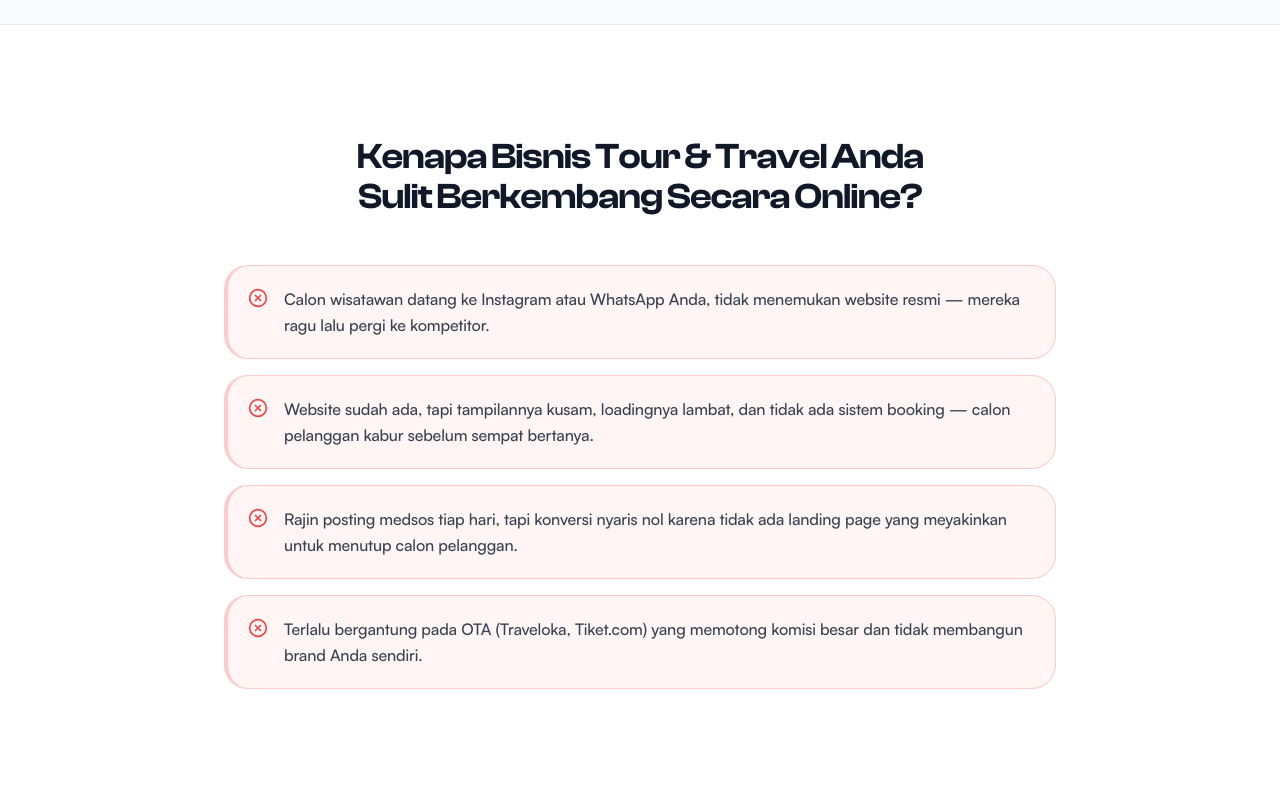
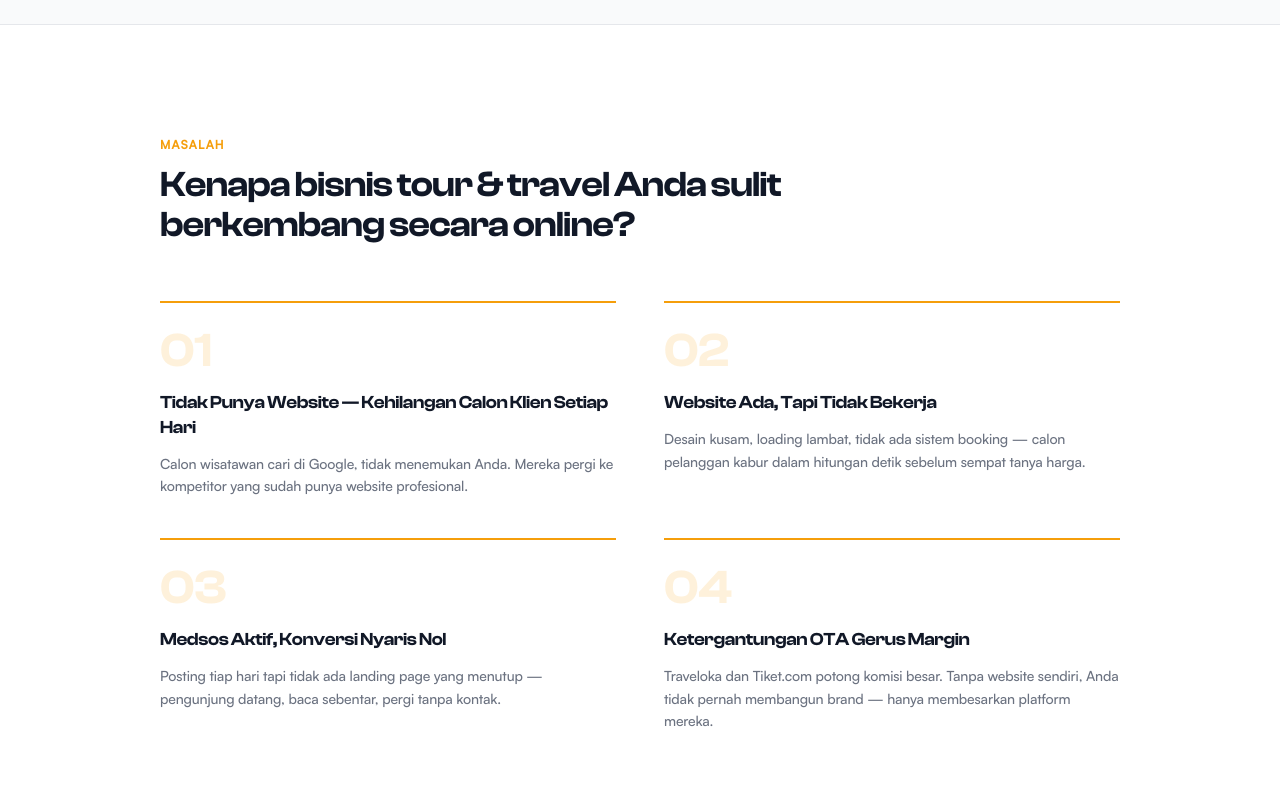
Before and after one commit to noviyantoian/noviyanto-personal-webiste, a Next.js app: page /jasa-website-tour-travel in a window 1280 px wide. Shown: the part 980-1780 px from the top of the page. Built offline with nearby package versions, Linux system fonts and the light colour scheme; no server answers.

Commit message:
design: redesign pain + portfolio sections — editorial, no template icons
- Pain: numbered editorial grid (01-04), amber accent border-top, no red X icons
- Portfolio: metric-hero layout (angka besar amber), tiled grid, no icon box
- Remove unused XCircle + TrendingUp imports

```diff
--- a/src/app/(landing)/jasa-website-tour-travel/_components/TourPageBody.tsx
+++ b/src/app/(landing)/jasa-website-tour-travel/_components/TourPageBody.tsx
@@ -2,8 +2,8 @@
 
 import {
   Smartphone, CalendarCheck, Images, Search, Star,
-  MapPin, MessageCircle, Zap, Check, XCircle,
-  Plane, TrendingUp,
+  MapPin, MessageCircle, Zap, Check,
+  Plane,
 } from 'lucide-react'
 import { SITE } from '@/lib/constants'
 import { TourFormModal, useTourForm } from './TourForm'
@@ -37,26 +37,49 @@ function TourStats() {
 
 // ── Pain ───────────────────────────────────────────────────────────
 
+const PAINS = [
+  {
+    num: '01',
+    title: 'Tidak Punya Website — Kehilangan Calon Klien Setiap Hari',
+    body: 'Calon wisatawan cari di Google, tidak menemukan Anda. Mereka pergi ke kompetitor yang sudah punya website profesional.',
+  },
+  {
+    num: '02',
+    title: 'Website Ada, Tapi Tidak Bekerja',
+    body: 'Desain kusam, loading lambat, tidak ada sistem booking — calon pelanggan kabur dalam hitungan detik sebelum sempat tanya harga.',
+  },
+  {
+    num: '03',
+    title: 'Medsos Aktif, Konversi Nyaris Nol',
+    body: 'Posting tiap hari tapi tidak ada landing page yang menutup — pengunjung datang, baca sebentar, pergi tanpa kontak.',
+  },
+  {
+    num: '04',
+    title: 'Ketergantungan OTA Gerus Margin',
+    body: 'Traveloka dan Tiket.com potong komisi besar. Tanpa website sendiri, Anda tidak pernah membangun brand — hanya membesarkan platform mereka.',
+  },
+] as const
+
 function TourPain() {
-  const pains = [
-    'Calon wisatawan datang ke Instagram atau WhatsApp Anda, tidak menemukan website resmi — mereka ragu lalu pergi ke kompetitor.',
-    'Website sudah ada, tapi tampilannya kusam, loadingnya lambat, dan tidak ada sistem booking — calon pelanggan kabur sebelum sempat bertanya.',
-    'Rajin posting medsos tiap hari, tapi konversi nyaris nol karena tidak ada landing page yang meyakinkan untuk menutup calon pelanggan.',
-    'Terlalu bergantung pada OTA (Traveloka, Tiket.com) yang memotong komisi besar dan tidak membangun brand Anda sendiri.',
-  ]
   return (
     <section id="masalah" className="bg-white py-20 lg:py-28">
-      <div className="mx-auto max-w-4xl px-4 sm:px-6 lg:px-8">
-        <div className="text-center mb-12">
-          <h2 className="font-display font-semibold text-3xl sm:text-4xl text-[#111827] tracking-tight text-balance">
-            Kenapa Bisnis Tour &amp; Travel Anda Sulit Berkembang Secara Online?
+      <div className="mx-auto max-w-5xl px-4 sm:px-6 lg:px-8">
+        <div className="mb-14">
+          <p className="text-xs font-semibold tracking-widest text-[#F59E0B] uppercase mb-3">Masalah</p>
+          <h2 className="font-display font-semibold text-3xl sm:text-4xl text-[#111827] tracking-tight max-w-2xl">
+            Kenapa bisnis tour &amp; travel Anda sulit berkembang secara online?
           </h2>
         </div>
-        <div className="space-y-4">
-          {pains.map((p, i) => (
-            <div key={i} className="flex gap-4 items-start p-5 rounded-xl border-l-4 border-[#EF4444] bg-[#FFF5F5] border border-[#FECACA]">
-              <XCircle className="w-5 h-5 text-[#EF4444] flex-shrink-0 mt-0.5" aria-hidden="true" />
-              <p className="text-[#374151] text-sm sm:text-base leading-relaxed">{p}</p>
+        <div className="grid sm:grid-cols-2 gap-x-12 gap-y-10">
+          {PAINS.map(({ num, title, body }) => (
+            <div key={num} className="border-t-2 border-[#F59E0B] pt-6">
+              <span className="font-display font-semibold text-5xl text-[#F59E0B]/15 leading-none block mb-4 select-none">
+                {num}
+              </span>
+              <h3 className="font-display font-semibold text-lg text-[#111827] mb-3 leading-snug">
+                {title}
+              </h3>
+              <p className="text-[#6B7280] text-sm leading-relaxed">{body}</p>
             </div>
           ))}
         </div>
@@ -168,36 +191,66 @@ function TourProcess() {
 // ── Portfolio ──────────────────────────────────────────────────────
 
 const PORTFOLIOS = [
-  { client: 'Bali Sunrise Tours', result: 'Inquiry organik naik 340% dalam 3 bulan', icon: TrendingUp },
-  { client: 'Jelajah Nusantara Travel', result: 'Dari 0 ke 150+ booking/bulan dalam 4 bulan', icon: CalendarCheck },
-  { client: 'Raja Ampat Explorer', result: 'Ranking #1 Google "paket wisata Raja Ampat"', icon: Search },
-  { client: 'Yogyakarta Heritage Tours', result: 'Konversi WhatsApp naik 5× lipat dalam 2 bulan', icon: MessageCircle },
+  {
+    metric: '340%',
+    metricLabel: 'kenaikan inquiry organik',
+    client: 'Bali Sunrise Tours',
+    period: '3 bulan pertama',
+    context: 'Dari 0 ke ratusan kunjungan organik Google per bulan, tanpa iklan berbayar.',
+  },
+  {
+    metric: '150+',
+    metricLabel: 'booking per bulan',
+    client: 'Jelajah Nusantara Travel',
+    period: 'Bulan ke-4',
+    context: 'Travel agent yang sebelumnya hanya andalkan WA grup, kini punya sistem booking sendiri.',
+  },
+  {
+    metric: '#1',
+    metricLabel: 'ranking Google',
+    client: 'Raja Ampat Explorer',
+    period: 'Kata kunci "paket wisata Raja Ampat"',
+    context: 'Posisi pertama mengalahkan OTA besar dan kompetitor lama yang sudah bertahun-tahun.',
+  },
+  {
+    metric: '5×',
+    metricLabel: 'konversi WhatsApp',
+    client: 'Yogyakarta Heritage Tours',
+    period: '2 bulan pertama',
+    context: 'CTA placement strategis dan copywriting yang tepat buat calon wisatawan langsung chat.',
+  },
 ] as const
 
 function TourPortfolio() {
   return (
-    <section id="portofolio" className="bg-white py-20 lg:py-28">
-      <div className="mx-auto max-w-7xl px-4 sm:px-6 lg:px-8">
-        <div className="text-center mb-14">
-          <h2 className="font-display font-semibold text-3xl sm:text-4xl text-[#111827] tracking-tight mb-3">Hasil Nyata untuk Bisnis Tour &amp; Travel Nyata</h2>
-          <p className="text-[#6B7280]">Bukan sekadar website cantik — tapi website yang menghasilkan</p>
+    <section id="portofolio" className="bg-[#F9FAFB] py-20 lg:py-28">
+      <div className="mx-auto max-w-5xl px-4 sm:px-6 lg:px-8">
+        <div className="mb-14">
+          <p className="text-xs font-semibold tracking-widest text-[#F59E0B] uppercase mb-3">Hasil</p>
+          <h2 className="font-display font-semibold text-3xl sm:text-4xl text-[#111827] tracking-tight max-w-xl">
+            Angka yang berbicara, bukan klaim kosong
+          </h2>
         </div>
-        <div className="grid sm:grid-cols-2 gap-6 mb-10">
-          {PORTFOLIOS.map(({ client, result, icon: Icon }) => (
-            <div key={client} className="p-6 rounded-2xl border border-[#E5E7EB] hover:border-[#FDE68A] hover:shadow-sm transition-all duration-200">
-              <div className="flex items-center gap-3 mb-4">
-                <span className="inline-flex w-10 h-10 items-center justify-center rounded-xl bg-[#FFFBEB] border border-[#FDE68A] text-[#D97706]">
-                  <Icon className="w-4 h-4" strokeWidth={1.75} aria-hidden="true" />
-                </span>
-                <span className="font-semibold text-[#111827]">{client}</span>
+
+        <div className="grid sm:grid-cols-2 gap-px bg-[#E5E7EB] rounded-2xl overflow-hidden mb-10">
+          {PORTFOLIOS.map(({ metric, metricLabel, client, period, context }) => (
+            <div key={client} className="bg-white p-8">
+              <div className="font-display font-semibold text-[3.5rem] leading-none text-[#F59E0B] mb-1">
+                {metric}
               </div>
-              <p className="text-sm text-[#6B7280] leading-relaxed">📈 {result}</p>
+              <p className="text-sm font-medium text-[#374151] mb-5">{metricLabel}</p>
+              <p className="text-xs text-[#9CA3AF] leading-relaxed mb-3">{context}</p>
+              <div className="border-t border-[#F3F4F6] pt-3">
+                <p className="text-xs font-semibold text-[#111827]">{client}</p>
+                <p className="text-xs text-[#9CA3AF]">{period}</p>
+              </div>
             </div>
           ))}
         </div>
-        <div className="text-center">
+
+        <div className="text-left">
           <a href="/portofolio" className="inline-flex items-center gap-2 text-[#D97706] font-medium hover:text-[#B45309] transition-colors text-sm">
-            Lihat Semua Portofolio →
+            Lihat semua portofolio →
           </a>
         </div>
       </div>
```
